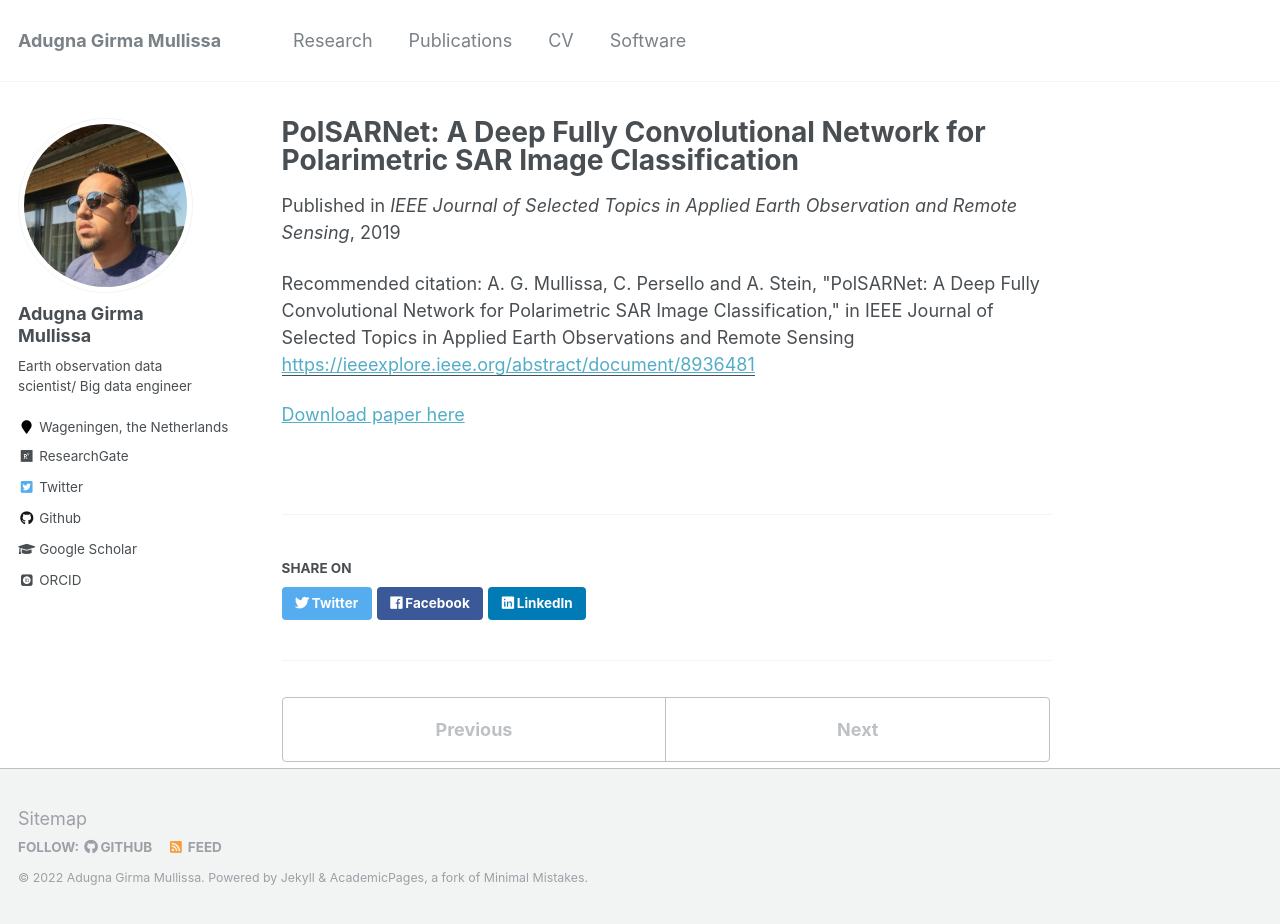
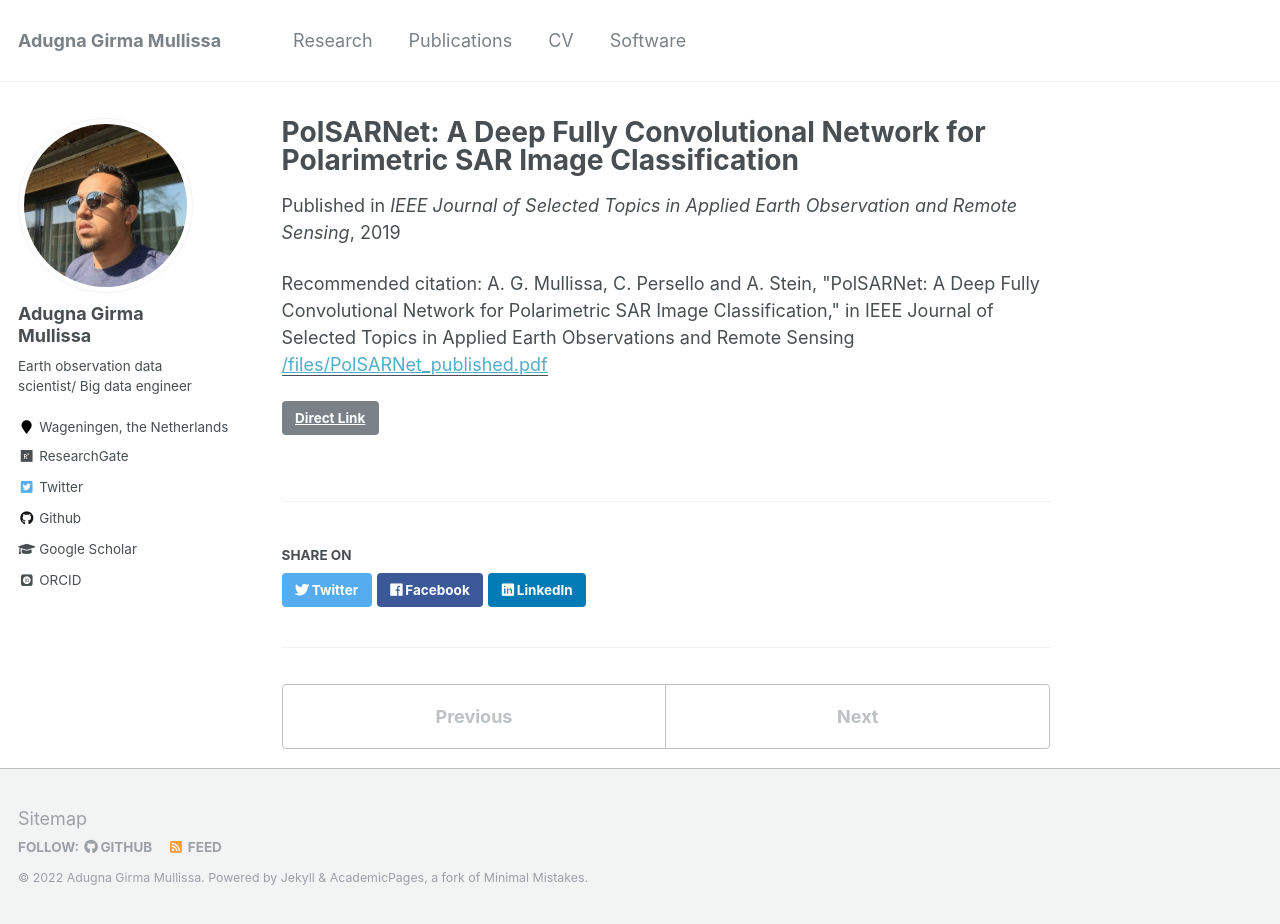
Before and after one commit to adugnag/adugnag.github.io, a Jekyll site: the page built from _publications/paper6.md, in a window 1280 px wide and 924 px high. Built offline with Jekyll 4.4.1, drawn with Linux system fonts in a browser that asks for light colours; some web fonts are replaced.

Commit message:
Update paper6.md

```diff
--- a/_publications/paper6.md
+++ b/_publications/paper6.md
@@ -5,8 +5,7 @@ permalink: /publication/paper6
 excerpt: ''
 date: 2019-12-22
 venue: 'IEEE Journal of Selected Topics in Applied Earth Observation and Remote Sensing'
-paperurl: 'https://ieeexplore.ieee.org/abstract/document/8936481'
+paperurl: '/files/PolSARNet_published.pdf'
+link: 'http://dx.doi.org/10.1109/JSTARS.2019.2956650'
 citation: 'A. G. Mullissa, C. Persello and A. Stein, "PolSARNet: A Deep Fully Convolutional Network for Polarimetric SAR Image Classification," in IEEE Journal of Selected Topics in Applied Earth Observations and Remote Sensing'
 ---
-
-[Download paper here](https://github.com/adugnag/adugnag.github.io/blob/master/files/PolSARNet_published.pdf)
```
